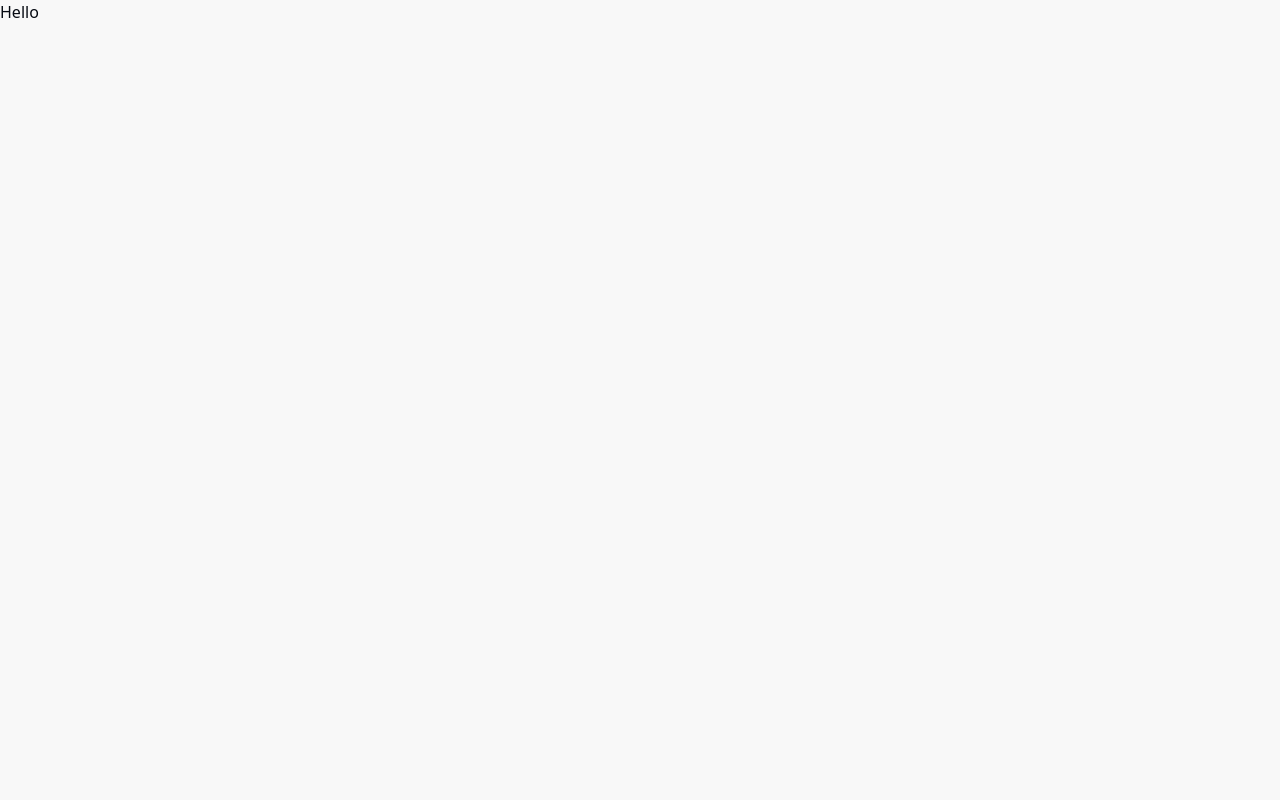
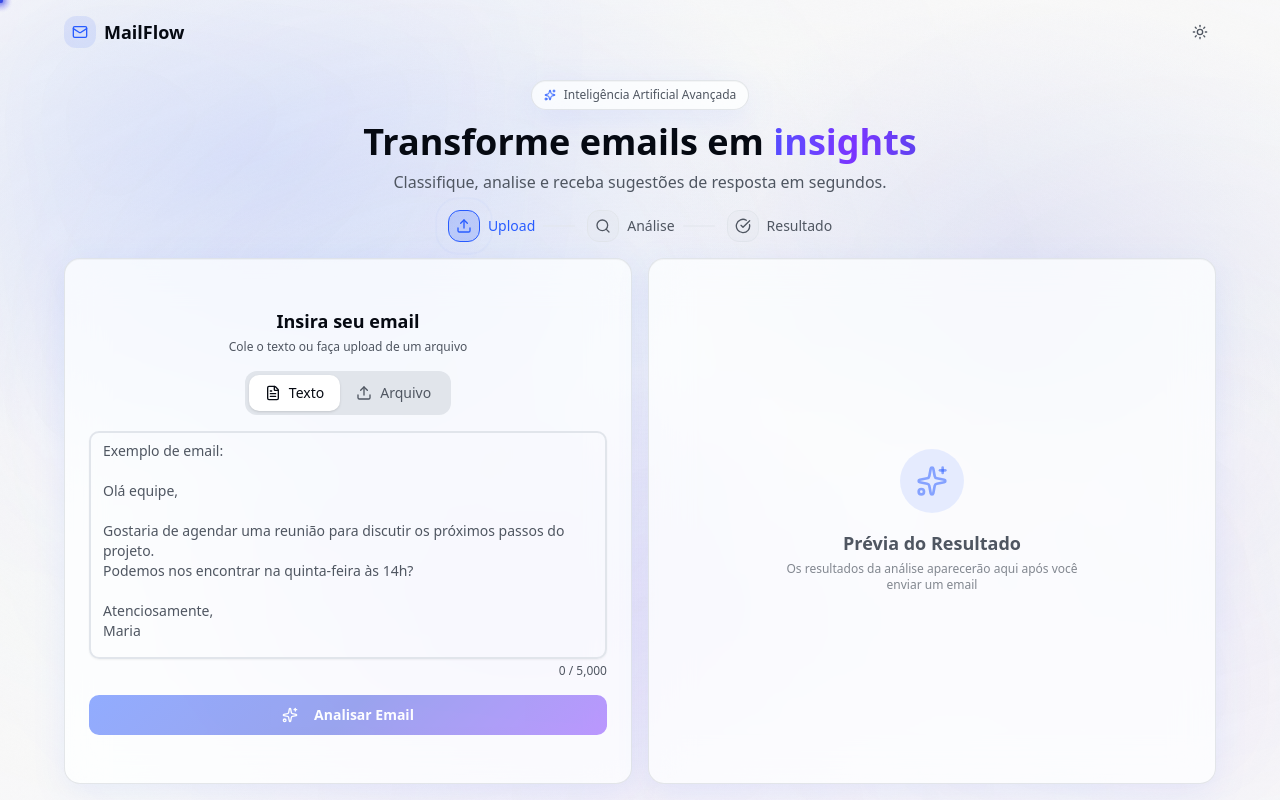
Before and after one commit to Yta-ux/mailflow, a React (Vite) app in the folder frontend/: page / in a window 1280 px wide. Built offline with nearby package versions, Linux system fonts and the light colour scheme; no server answers.

Commit message:
feat: integration

```diff
--- a/frontend/src/App.tsx
+++ b/frontend/src/App.tsx
@@ -1,6 +1,21 @@
+import { QueryClient, QueryClientProvider } from "@tanstack/react-query";
+import { ThemeProvider } from "next-themes";
+import { Toaster } from "@/components/ui/sonner";
+import { TooltipProvider } from "@/components/ui/tooltip";
+import { EmailAnalyzer } from "@/components/EmailAnalyzer";
+
+const queryClient = new QueryClient();
+
 function App() {
   return (
-    <p>Hello</p>
+    <QueryClientProvider client={queryClient}>
+      <ThemeProvider attribute="class" defaultTheme="system" enableSystem>
+        <TooltipProvider>
+          <EmailAnalyzer />
+          <Toaster />
+        </TooltipProvider>
+      </ThemeProvider>
+    </QueryClientProvider>
   );
 }
 
```
